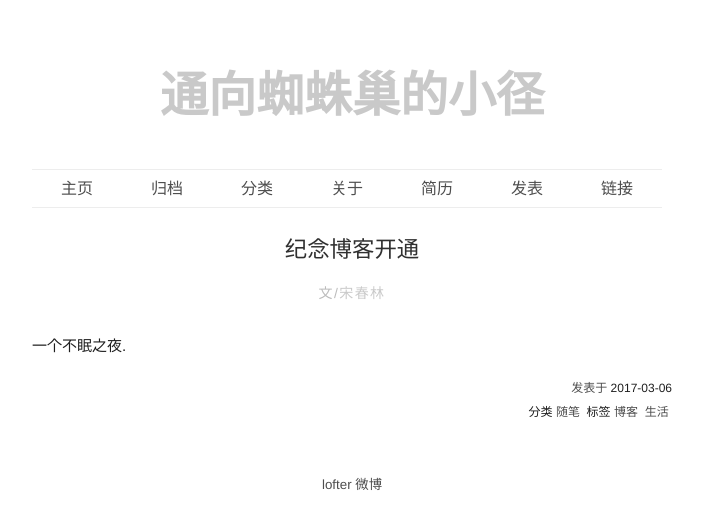
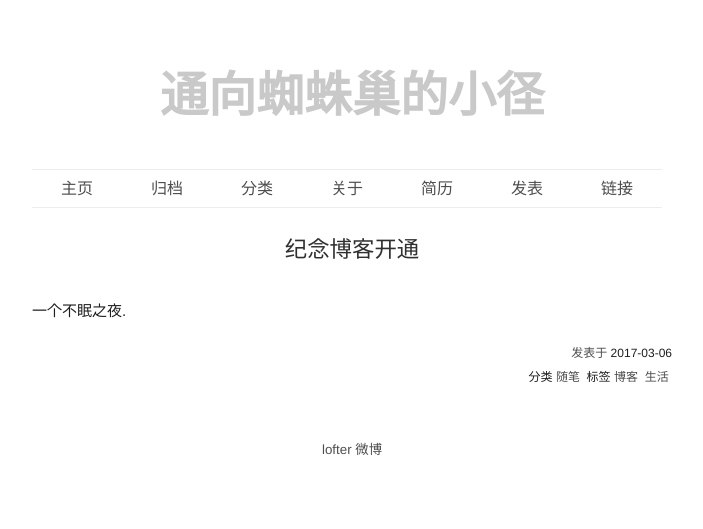
Before and after one commit to kaliludan/cn, a Jekyll site: the page built from _posts/2017-03-06-纪念.md, in a window 1280 px wide. Shown: the top 529 px of the page, without its empty margins (288-991 px from the left). Built offline with Jekyll 4.4.1, drawn with Linux system fonts in a browser that asks for light colours; nearby versions of some CDN libraries; library files that are not in the unit come from our copies; comment, search, counter and statistics services are not loaded.

Commit message:
Update post.html

```diff
--- a/_layouts/post.html
+++ b/_layouts/post.html
@@ -5,7 +5,6 @@ layout: default
 <h2>
   <center>{{ page.title }}</center>
 </h2>
-<h5>文/<a href="http://songchunlin.net/">宋春林</a></h5>
 <section class="post">
 {{ content }}
 </section>
```
